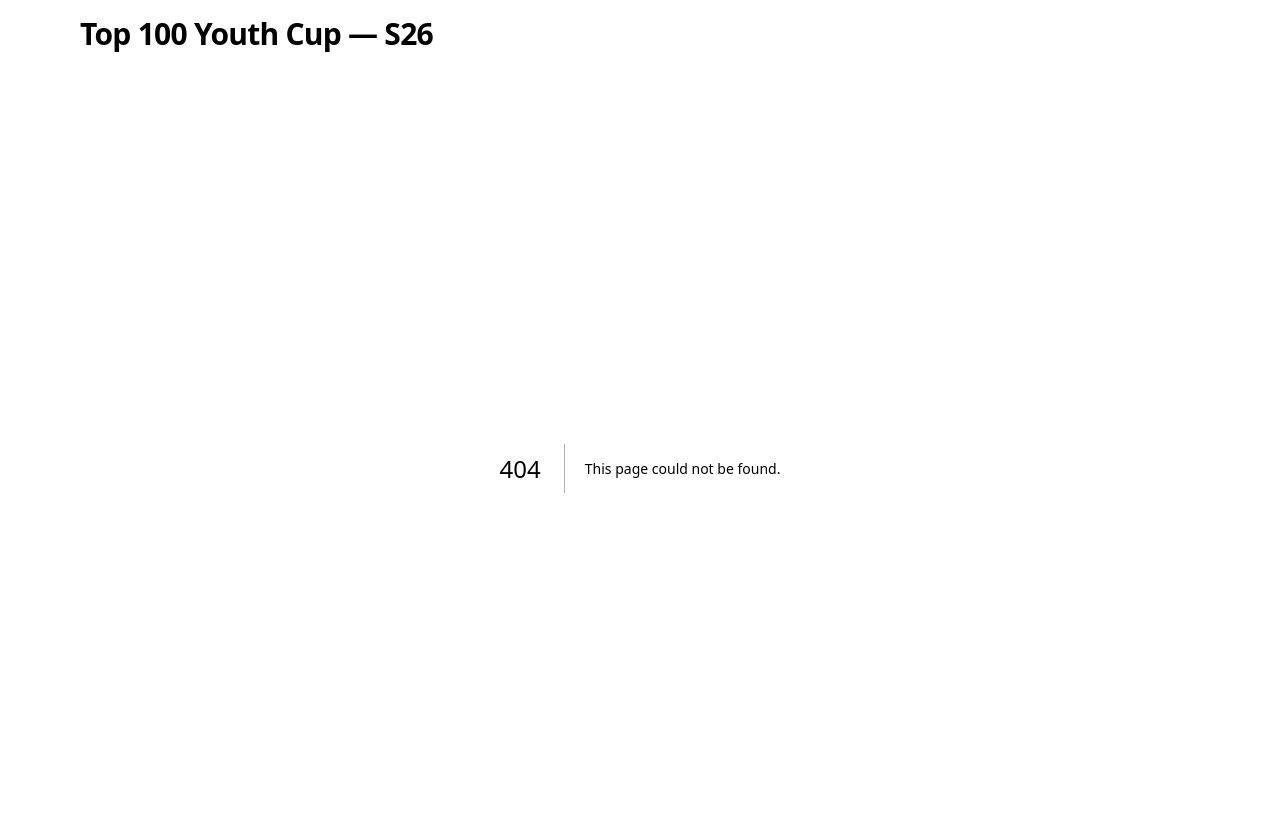
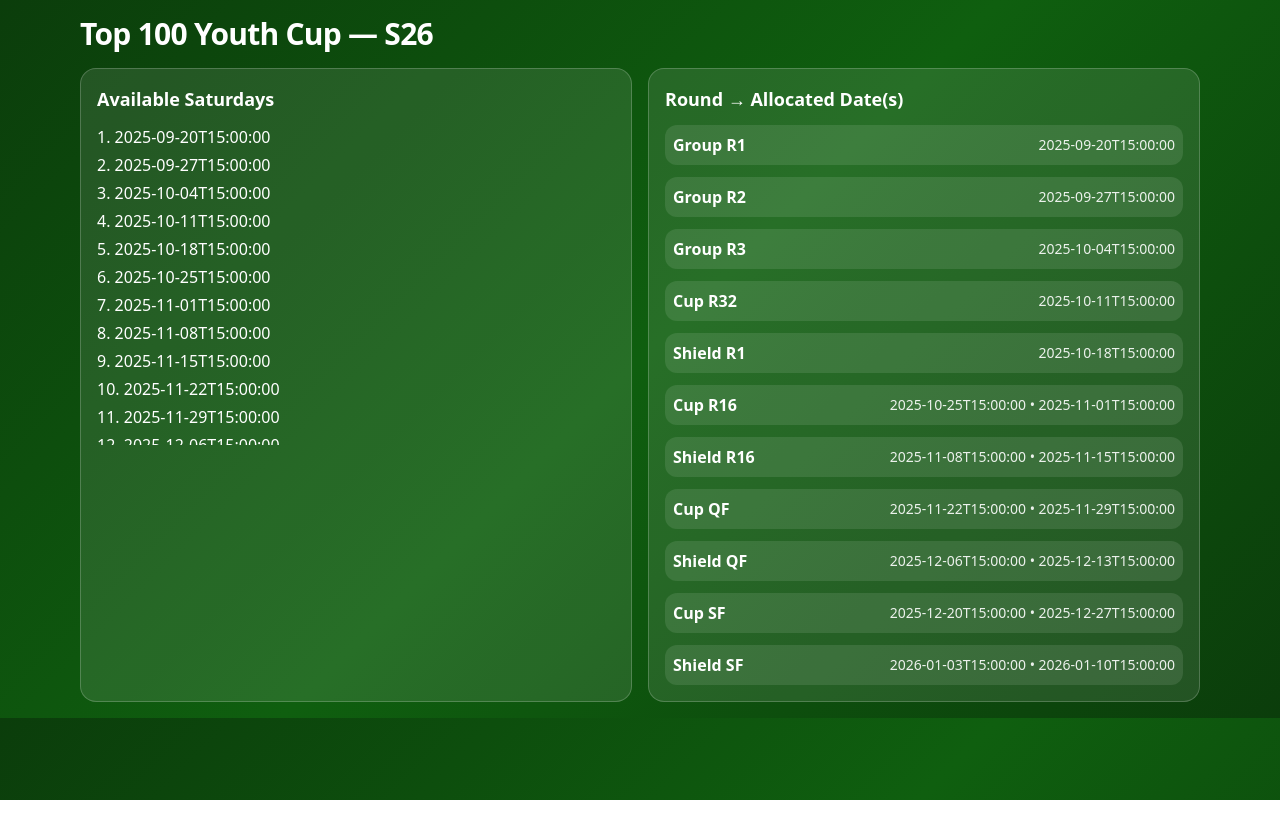
Before and after one commit to davidmarsden/top100-youth-cup, a Next.js app: page /schedule in a window 1280 px wide. Before the commit this address had no page. Shown: the top 838 px of the page. After the commit the page ends 800 px from the top, so only its background shows below. Built offline with nearby package versions, Linux system fonts and the light colour scheme.

Commit message:
Create schedule/page.tsx

```diff
--- /dev/null
+++ b/src/app/schedule/page.tsx
@@ -0,0 +1,49 @@
+'use client';
+import React, { useMemo } from 'react';
+import SectionCard from '@/components/SectionCard';
+import { saturdaysBetween, allocateRoundDates, LegSpec } from '@/lib/schedule';
+
+export default function SchedulePage(){
+  // 👉 Your block goes here (in code, not comments):
+  const dates = useMemo(() => saturdaysBetween('2025-09-20','2026-01-10'), []);
+  const plan: LegSpec[] = useMemo(() => ([
+    { label: 'Group R1', legs: 1 },
+    { label: 'Group R2', legs: 1 },
+    { label: 'Group R3', legs: 1 },
+    // add more group rounds here if needed…
+    { label: 'Cup R32', legs: 1 },
+    { label: 'Shield R1', legs: 1 },
+    { label: 'Cup R16', legs: 2 },
+    { label: 'Shield R16', legs: 2 },
+    { label: 'Cup QF', legs: 2 },
+    { label: 'Shield QF', legs: 2 },
+    { label: 'Cup SF', legs: 2 },
+    { label: 'Shield SF', legs: 2 },
+    { label: 'Cup Final', legs: 2 },
+    { label: 'Shield Final', legs: 2 },
+  ]), []);
+
+  const allocations = useMemo(() => allocateRoundDates(dates, plan), [dates, plan]);
+
+  return (
+    <div className="grid md:grid-cols-2 gap-4">
+      <SectionCard title="Available Saturdays">
+        <ol className="list-decimal list-inside space-y-1 max-h-[320px] overflow-auto">
+          {dates.map(d => <li key={d}>{d}</li>)}
+        </ol>
+      </SectionCard>
+
+      <SectionCard title="Round → Allocated Date(s)">
+        <div className="space-y-3">
+          {Object.entries(allocations).map(([label, dts]) => (
+            <div key={label} className="flex items-center justify-between bg-white/10 rounded-xl p-2">
+              <div className="font-semibold">{label}</div>
+              <div className="text-sm opacity-90">{dts.join('  •  ')}</div>
+            </div>
+          ))}
+          {!Object.keys(allocations).length && <p>No allocations — add rounds to the plan.</p>}
+        </div>
+      </SectionCard>
+    </div>
+  );
+}
```
